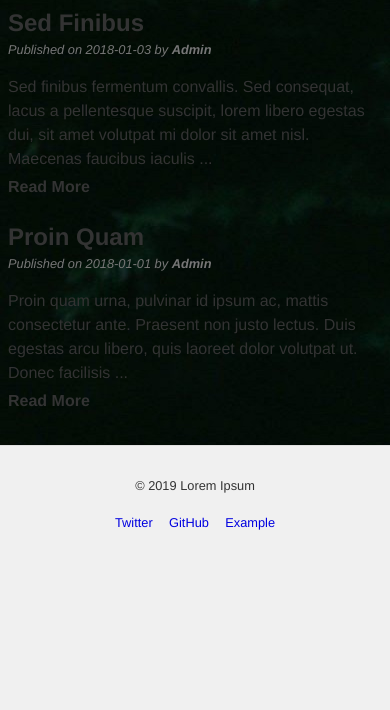
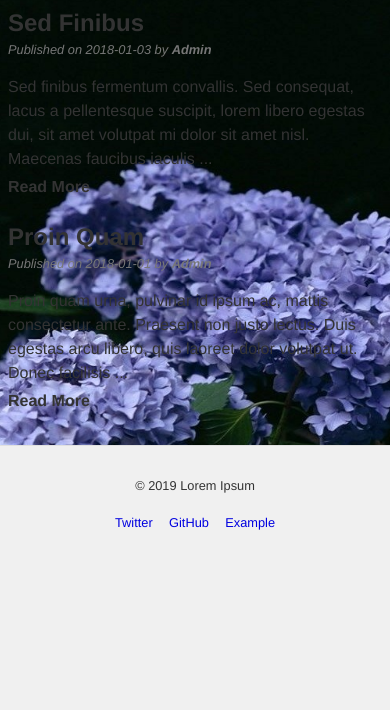
Before and after one commit to rvalme/_site, a plain HTML site: page blog/index.html in a window 390 px wide. Shown: the part 134-844 px from the top of the page. Drawn offline with Linux system fonts and the light colour scheme.

Commit message:
trying to fix for mobile

```diff
--- a/css/style.css
+++ b/css/style.css
@@ -7,9 +7,18 @@ body {
     color: #333333;
     font-family: helvetica, arial, sans-serif;
     /*background-image: url("/imgs/hydra4.jpg");*/
-    background-image: url("/imgs/nightdra2.jpg"); /*day and night change img and nav, in the future make an animation maybe add sound?*/
+    background: url("/imgs/nightdra2.jpg") no-repeat center center; /*day and night change img and nav, in the future make an animation maybe add sound?*/
     background-repeat: no-repeat;/* flowers moving in the wind*/
     background-attachment: fixed;
+    content: "";
+    display: block;
+    left: 0;
+    top: 0;
+    z-index: -10;
+    -webkit-background-size: cover;
+    -moz-background-size: cover;
+    -o-background-size: cover;
+    background-size: cover;
 }
 
 h1, h2, h3, h4, h5, h6 {
```
